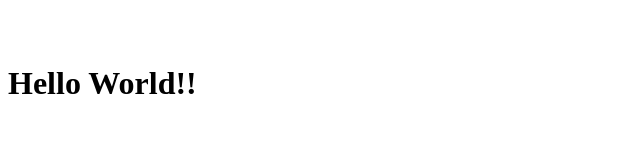
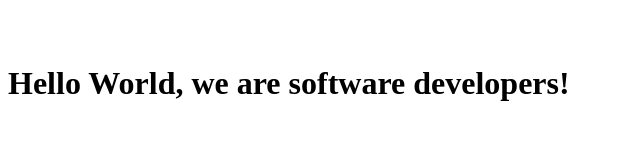
Before and after one commit to pacifiqueCYUBAHIRO/Paccy_Fetra_SurveyForm.github.io, a plain HTML site: page index.html in a window 1280 px wide. Shown: the whole page, without its empty margins (0-640 px from the left). Drawn offline with Linux system fonts and the light colour scheme.

Commit message:
the hello world is changed

```diff
--- a/index.html
+++ b/index.html
@@ -9,7 +9,7 @@
   <body>
     <script src="https://cdn.freecodecamp.org/testable-projects-fcc/v1/bundle.js"></script>
     <br><br>
-    <h1>Hello World!!</h1>
+    <h1>Hello World, we are software developers!</h1>
     <!--
 
     Hello Camper!
```
